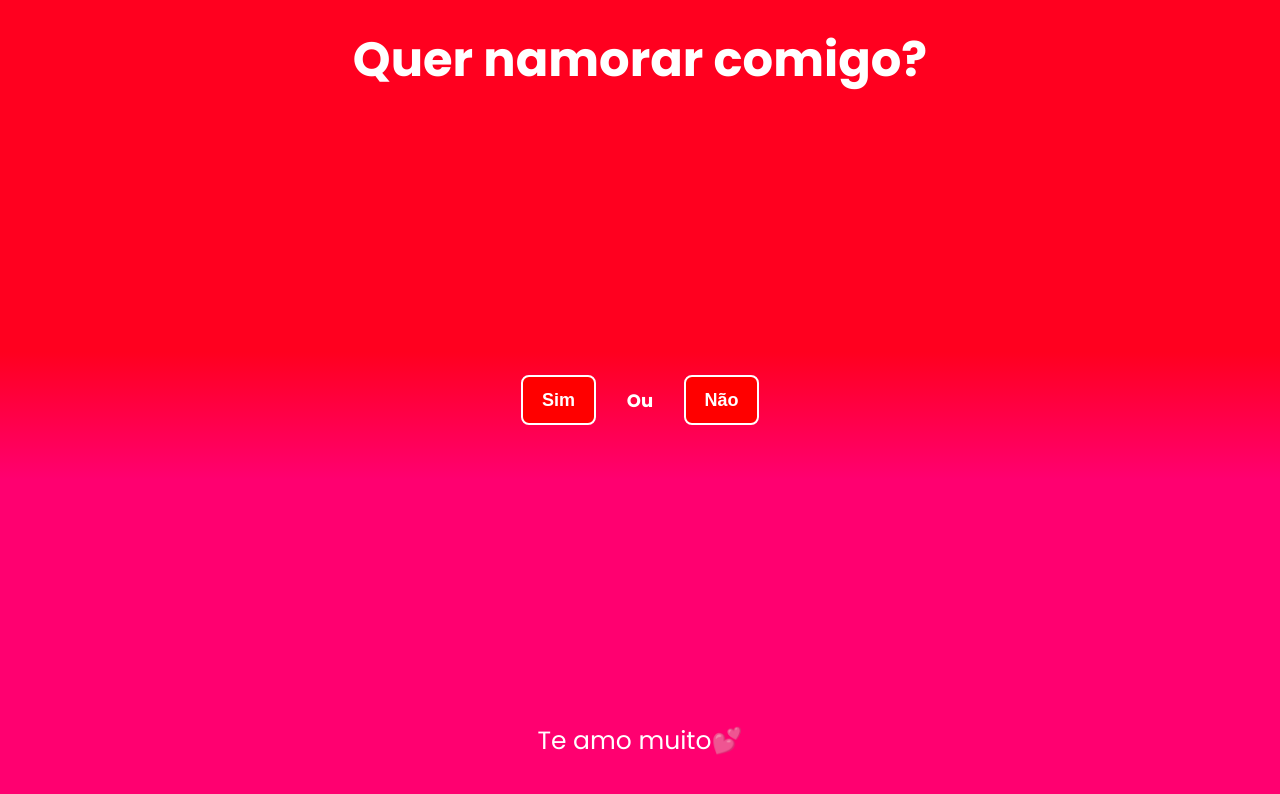
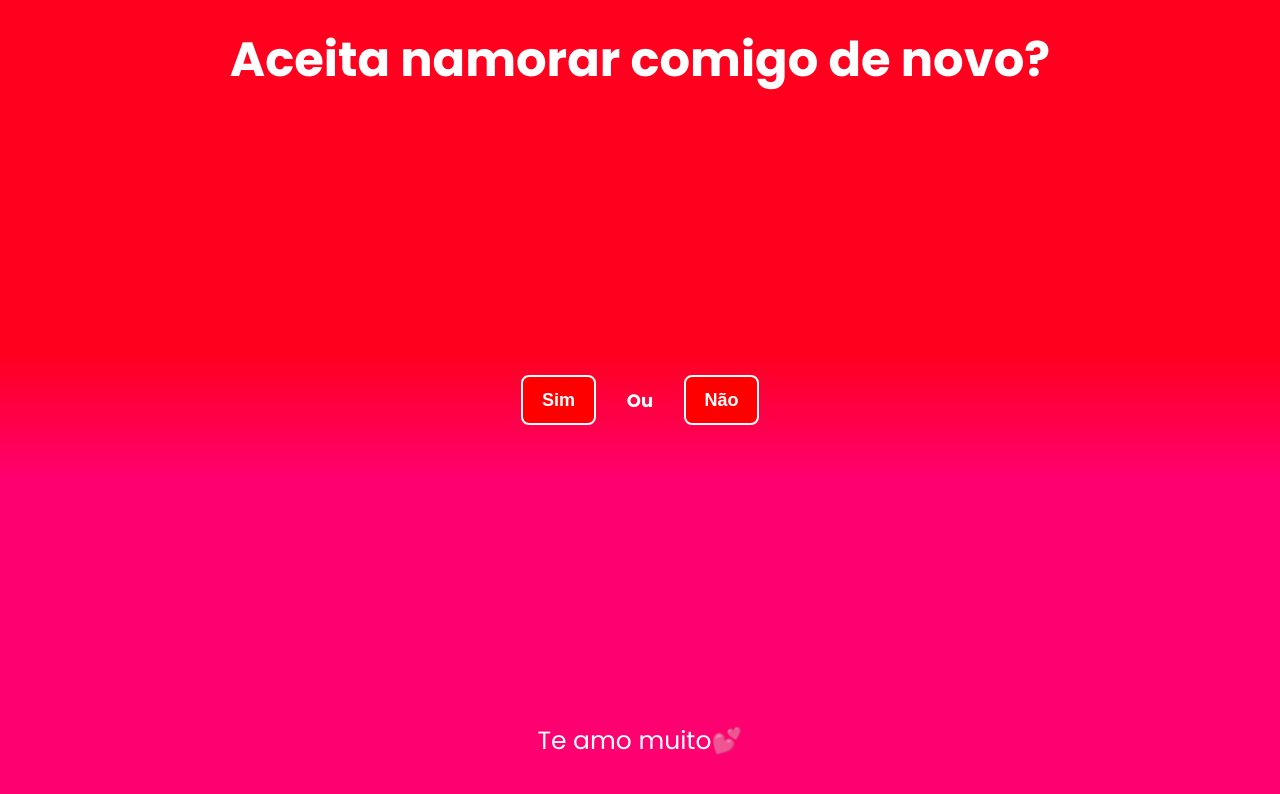
Before and after one commit to Larissasthefany/pedido-de-namoro, a plain HTML site: page index.html in a window 1280 px wide. Drawn offline with Linux system fonts and the light colour scheme.

Commit message:
Correção

```diff
--- a/index.html
+++ b/index.html
@@ -10,7 +10,7 @@
 <body>
     <div class="container">
         <div class="title1">
-            <h1>Quer namorar comigo?</h1>
+            <h1>Aceita namorar comigo de novo?</h1>
         </div>
         <div class="content1">
             <button class="yes">Sim</button>
```
